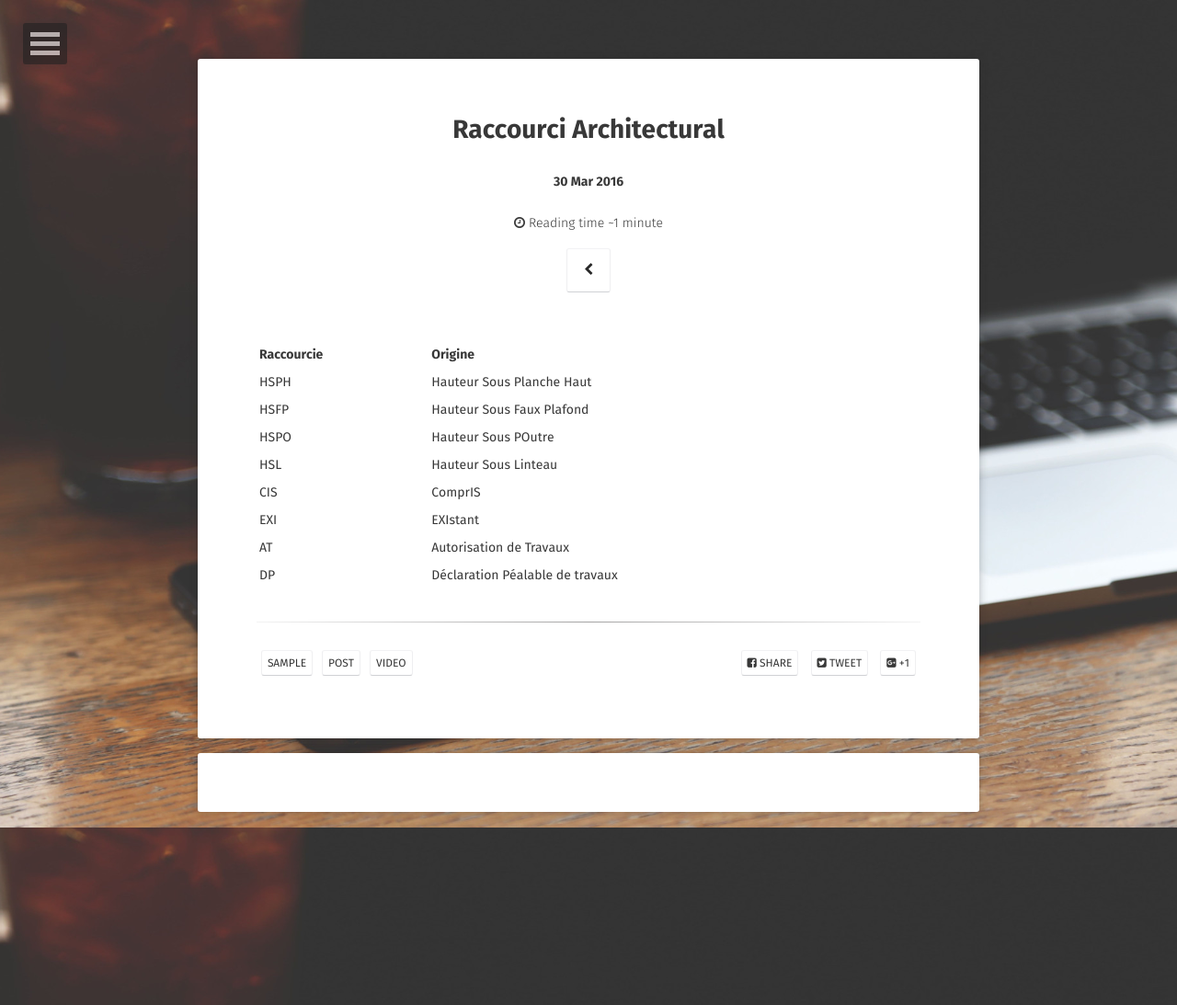
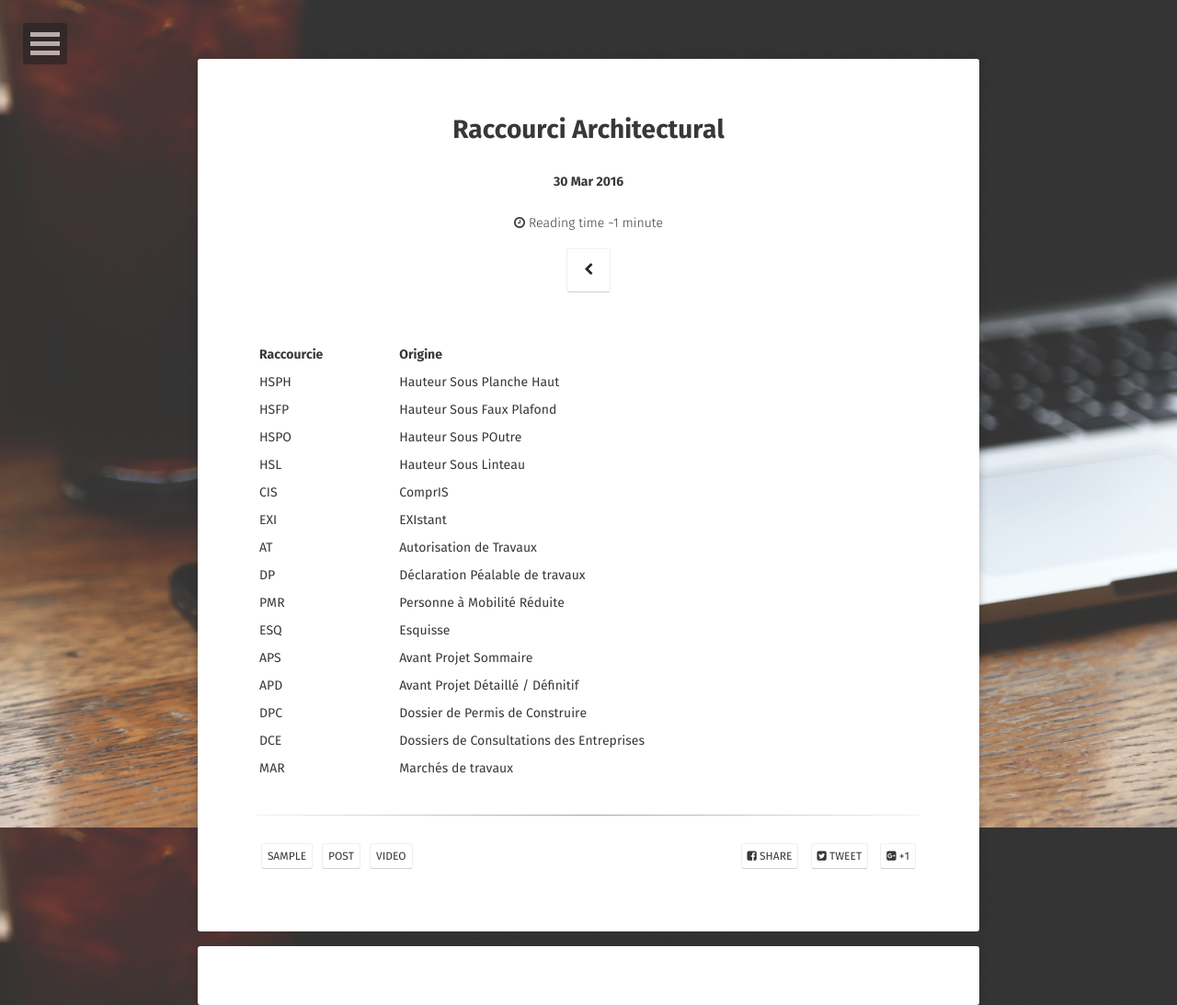
Before and after one commit to archer839/test, a Jekyll site: the page built from _posts/2018-08-31-Raccourci Architectural.md, in a window 1280 px wide. Shown: the whole page at 92% size. Built offline with Jekyll 4.4.1, drawn with Linux system fonts in a browser that asks for light colours; some web fonts are replaced; comment, search, counter and statistics services are not loaded.

Commit message:
Update 2018-08-31-Raccourci Architectural.md

```diff
--- a/_posts/2018-08-31-Raccourci Architectural.md
+++ b/_posts/2018-08-31-Raccourci Architectural.md
@@ -20,3 +20,10 @@ CIS | ComprIS
 EXI | EXIstant
 AT | Autorisation de Travaux
 DP | Déclaration Péalable de travaux
+PMR | Personne à Mobilité Réduite
+ESQ | Esquisse
+APS | Avant Projet Sommaire
+APD | Avant Projet Détaillé / Définitif
+DPC | Dossier de Permis de Construire
+DCE | Dossiers de Consultations des Entreprises
+MAR | Marchés de travaux
```
